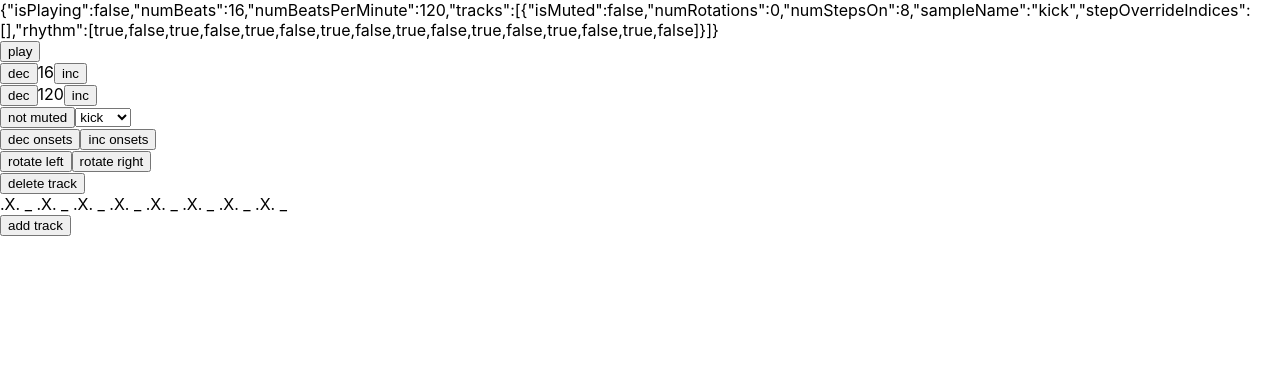
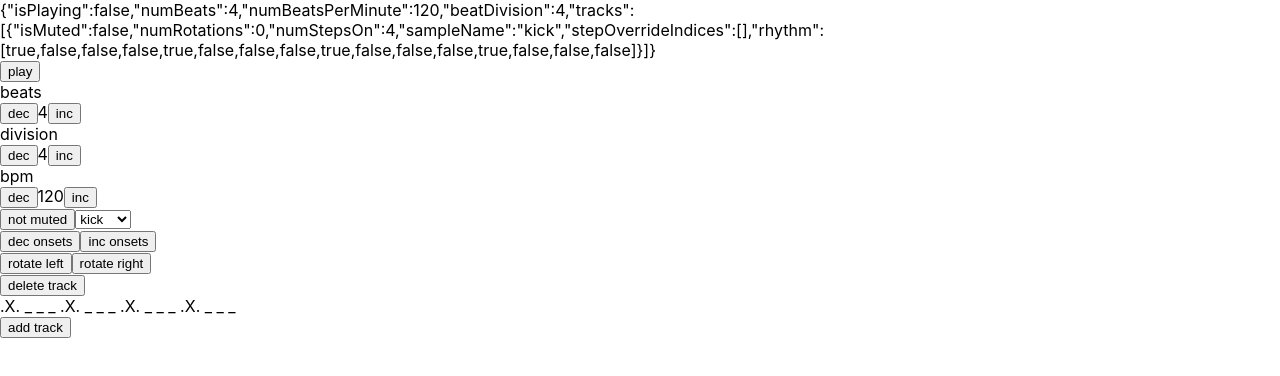
Before and after one commit to isaacronan/rhythms, a React (Create React App) app: page / in a window 1280 px wide. Shown: the top 376 px of the page. Built offline with nearby package versions, Linux system fonts and the light colour scheme.

Commit message:
add beat divisions

```diff
--- a/src/components/controls.tsx
+++ b/src/components/controls.tsx
@@ -1,4 +1,4 @@
-import { AddTrackAction, ChangeNumBeatsAction, ChangeNumBeatsPerMinuteAction, ChangeTrackOnsetsAction, ChangeTrackRotationAction, ChangeTrackSampleAction, DeleteTrackAction, TogglePlayAction, ToggleTrackMuteAction } from "../types/actions";
+import { AddTrackAction, ChangeBeatDivisionAction, ChangeNumBeatsAction, ChangeNumBeatsPerMinuteAction, ChangeTrackOnsetsAction, ChangeTrackRotationAction, ChangeTrackSampleAction, DeleteTrackAction, TogglePlayAction, ToggleTrackMuteAction } from "../types/actions";
 import { useSamples } from "./sample-service";
 import { useAppDispatch, useAppState } from "./state-service";
 import { TrackControl } from "./track-control";
@@ -15,12 +15,20 @@ export const Controls = () => {
                 <button onClick={() => dispatch<TogglePlayAction>({ type: 'toggle-play' })}>{state.isPlaying ? 'stop' : 'play'}</button>
             </div>
             <div>
-                <button onClick={() => dispatch<ChangeNumBeatsAction>({ type: 'change-num-beats', delta: -1})}>dec</button>
+                <div>beats</div>
+                <button disabled={state.numBeats === 1} onClick={() => dispatch<ChangeNumBeatsAction>({ type: 'change-num-beats', delta: -1})}>dec</button>
                 <span>{state.numBeats}</span>
                 <button onClick={() => dispatch<ChangeNumBeatsAction>({ type: 'change-num-beats', delta: 1})}>inc</button>
             </div>
             <div>
-                <button onClick={() => dispatch<ChangeNumBeatsPerMinuteAction>({ type: 'change-num-beats-per-minute', delta: -1 })}>dec</button>
+                <div>division</div>
+                <button disabled={state.beatDivision === 1} onClick={() => dispatch<ChangeBeatDivisionAction>({ type: 'change-beat-division', delta: -1})}>dec</button>
+                <span>{state.beatDivision}</span>
+                <button onClick={() => dispatch<ChangeBeatDivisionAction>({ type: 'change-beat-division', delta: 1})}>inc</button>
+            </div>
+            <div>
+                <div>bpm</div>
+                <button disabled={state.numBeatsPerMinute === 1} onClick={() => dispatch<ChangeNumBeatsPerMinuteAction>({ type: 'change-num-beats-per-minute', delta: -1 })}>dec</button>
                 <span>{state.numBeatsPerMinute}</span>
                 <button onClick={() => dispatch<ChangeNumBeatsPerMinuteAction>({ type: 'change-num-beats-per-minute', delta: 1 })}>inc</button>
             </div>
--- a/src/components/orchestration-service.tsx
+++ b/src/components/orchestration-service.tsx
@@ -1,7 +1,7 @@
 import { useLoop } from "./loop-service";
 import { useSamples } from "./sample-service";
 import { ILoop } from "../types";
-import { PropsWithChildren, createContext, useContext, useEffect, useMemo } from "react";
+import { PropsWithChildren, useEffect, useMemo } from "react";
 import { useAppState } from "./state-service";
 
 export const OrchestrationService = (props: PropsWithChildren) => {
@@ -11,7 +11,7 @@ export const OrchestrationService = (props: PropsWithChildren) => {
 
     const loop = useMemo<ILoop>(() => {
         const steps = [];
-        for (let beatNum = 0; beatNum < state.numBeats; beatNum++) {
+        for (let beatNum = 0; beatNum < state.numBeats * state.beatDivision; beatNum++) {
             const sampleNames: string[] = [];
             state.tracks.forEach((track, index) => {
                 if (track.rhythm[beatNum] && !track.isMuted) {
@@ -22,7 +22,7 @@ export const OrchestrationService = (props: PropsWithChildren) => {
         }
         return {
             steps,
-            stepDuration: 1000 * 60 / state.numBeatsPerMinute
+            stepDuration: 1000 * 60 / (state.numBeatsPerMinute * state.beatDivision)
         }
     }, [state.tracks, state.numBeatsPerMinute]);
 
--- a/src/components/track-control.tsx
+++ b/src/components/track-control.tsx
@@ -1,4 +1,4 @@
-import { ITrackControlProps } from "../types";
+import { ITrack, ITrackControlProps } from "../types";
 
 export const TrackControl = (props: ITrackControlProps) => {
     const {
--- a/src/state/index.ts
+++ b/src/state/index.ts
@@ -1,8 +1,9 @@
 import { IAppState, ITrack } from "../types";
 import { euclideanRhythm } from "../utils";
 
-const defaultNumBeats = 16;
-const defaultNumStepsOn = 8;
+const defaultNumBeats = 4;
+const defaultBeatDivision = 4;
+const defaultNumStepsOn = 4;
 
 export const defaultTrack: ITrack = {
     isMuted: false,
@@ -10,14 +11,17 @@ export const defaultTrack: ITrack = {
     numStepsOn: defaultNumStepsOn,
     sampleName: 'kick',
     stepOverrideIndices: [],
-    rhythm: euclideanRhythm(defaultNumStepsOn, defaultNumBeats)
+    rhythm: euclideanRhythm(defaultNumStepsOn, defaultNumBeats * defaultBeatDivision)
 }
 
 export const initialAppState: IAppState = {
     isPlaying: false,
     numBeats: defaultNumBeats,
     numBeatsPerMinute: 120,
+    beatDivision: defaultBeatDivision,
     tracks: [
         defaultTrack
     ]
 };
+
+// TODO implement beat divisions (e.g. 1/4, 1/3); add extra buffered audio elements
--- a/src/state/reducers.ts
+++ b/src/state/reducers.ts
@@ -1,5 +1,5 @@
 import { defaultTrack } from ".";
-import { AddTrackAction, ChangeNumBeatsAction, ChangeNumBeatsPerMinuteAction, ChangeTrackOnsetsAction, ChangeTrackRotationAction, ChangeTrackSampleAction, DeleteTrackAction, TogglePlayAction, ToggleTrackMuteAction } from "../types/actions";
+import { AddTrackAction, ChangeBeatDivisionAction, ChangeNumBeatsAction, ChangeNumBeatsPerMinuteAction, ChangeTrackOnsetsAction, ChangeTrackRotationAction, ChangeTrackSampleAction, DeleteTrackAction, TogglePlayAction, ToggleTrackMuteAction } from "../types/actions";
 import { createReducerRegistry, rhythmRepair } from "../utils";
 
 const registry = createReducerRegistry();
@@ -9,7 +9,7 @@ registry.register<ChangeNumBeatsAction>('change-num-beats', (action, state) => {
     return {
         ...state,
         numBeats,
-        tracks: state.tracks.map(rhythmRepair(numBeats))
+        tracks: state.tracks.map(rhythmRepair(numBeats * state.beatDivision))
     };
 });
 
@@ -17,6 +17,15 @@ registry.register<ChangeNumBeatsPerMinuteAction>('change-num-beats-per-minute',
     return {
         ...state,
         numBeatsPerMinute: state.numBeatsPerMinute + action.delta
+    };
+});
+
+registry.register<ChangeBeatDivisionAction>('change-beat-division', (action, state) => {
+    const beatDivision = state.beatDivision + action.delta;
+    return {
+        ...state,
+        beatDivision,
+        tracks: state.tracks.map(rhythmRepair(state.numBeats * beatDivision))
     };
 });
 
@@ -30,7 +39,7 @@ registry.register<ToggleTrackMuteAction>('toggle-track-mute', (action, state) =>
 registry.register<AddTrackAction>('add-track', (action, state) => {
     return {
         ...state,
-        tracks: [...state.tracks, rhythmRepair(state.numBeats)(defaultTrack)]
+        tracks: [...state.tracks, rhythmRepair(state.numBeats * state.beatDivision)(defaultTrack)]
     };
 });
 
@@ -51,9 +60,9 @@ registry.register<ChangeTrackSampleAction>('change-track-sample', (action, state
 registry.register<ChangeTrackRotationAction>('change-track-rotation', (action, state) => {
     return {
         ...state,
-        tracks: state.tracks.map((track, index) => index === action.trackIndex ? rhythmRepair(state.numBeats)({
+        tracks: state.tracks.map((track, index) => index === action.trackIndex ? rhythmRepair(state.numBeats * state.beatDivision)({
             ...track,
-            numRotations: (track.numRotations + state.numBeats + action.delta) % state.numBeats
+            numRotations: (track.numRotations + state.numBeats * state.beatDivision + action.delta) % (state.numBeats * state.beatDivision)
         }) : track)
     };
 });
@@ -61,7 +70,7 @@ registry.register<ChangeTrackRotationAction>('change-track-rotation', (action, s
 registry.register<ChangeTrackOnsetsAction>('change-track-onsets', (action, state) => {
     return {
         ...state,
-        tracks: state.tracks.map((track, index) => index === action.trackIndex ? rhythmRepair(state.numBeats)({
+        tracks: state.tracks.map((track, index) => index === action.trackIndex ? rhythmRepair(state.numBeats * state.beatDivision)({
             ...track,
             numStepsOn: track.numStepsOn + action.delta
         }) : track)
--- a/src/types/actions.ts
+++ b/src/types/actions.ts
@@ -7,6 +7,10 @@ export interface ChangeNumBeatsAction extends Action<'change-num-beats'> {
 }
 
 export interface ChangeNumBeatsPerMinuteAction extends Action<'change-num-beats-per-minute'> {
+    delta: number;
+}
+
+export interface ChangeBeatDivisionAction extends Action<'change-beat-division'> {
     delta: number;
 }
 
--- a/src/types/index.ts
+++ b/src/types/index.ts
@@ -48,6 +48,7 @@ export interface ILoopControls {
 export interface IAppState {
     numBeats: number
     numBeatsPerMinute: number;
+    beatDivision: number;
     isPlaying: boolean;
     tracks: ITrack[];
 }
```
